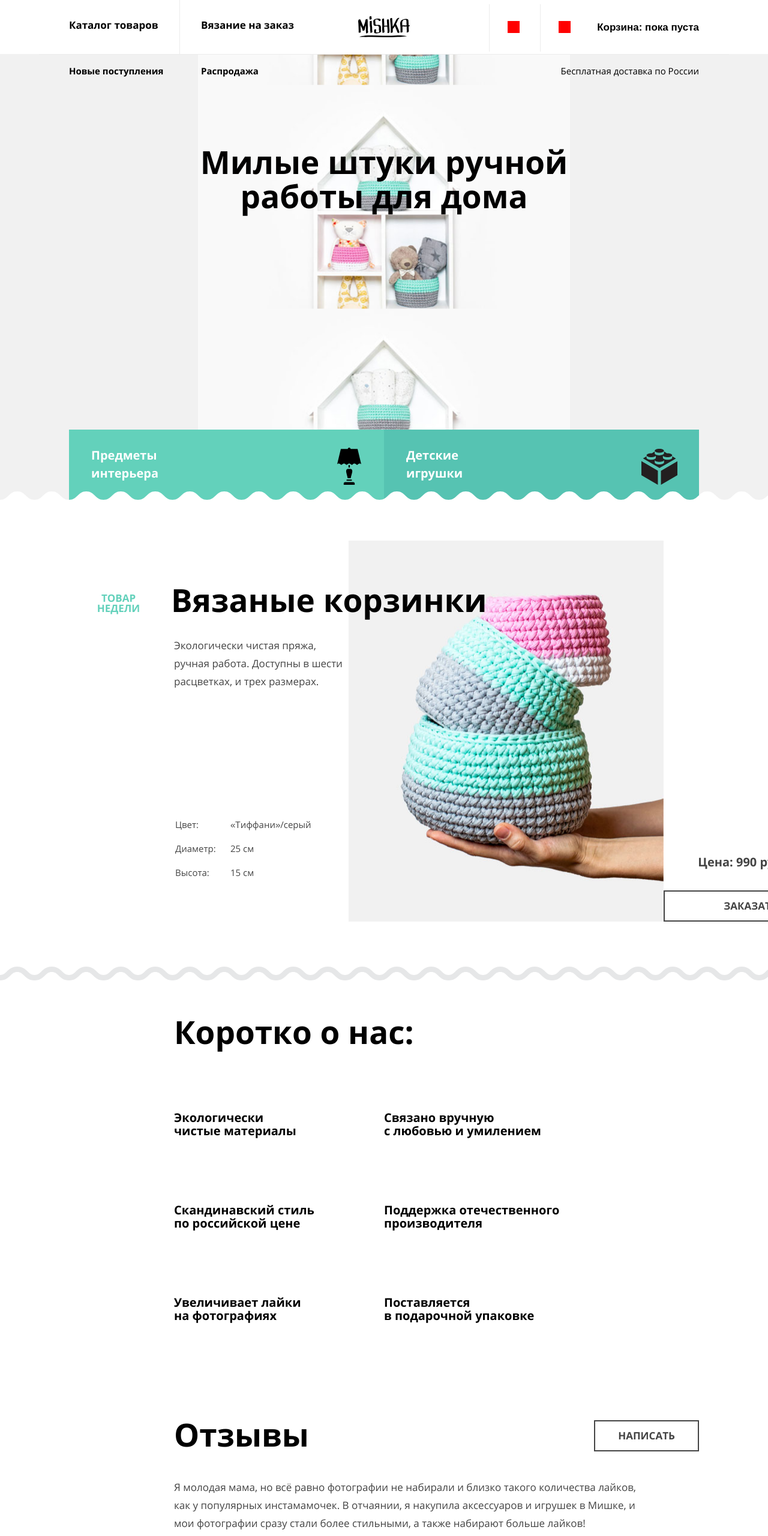
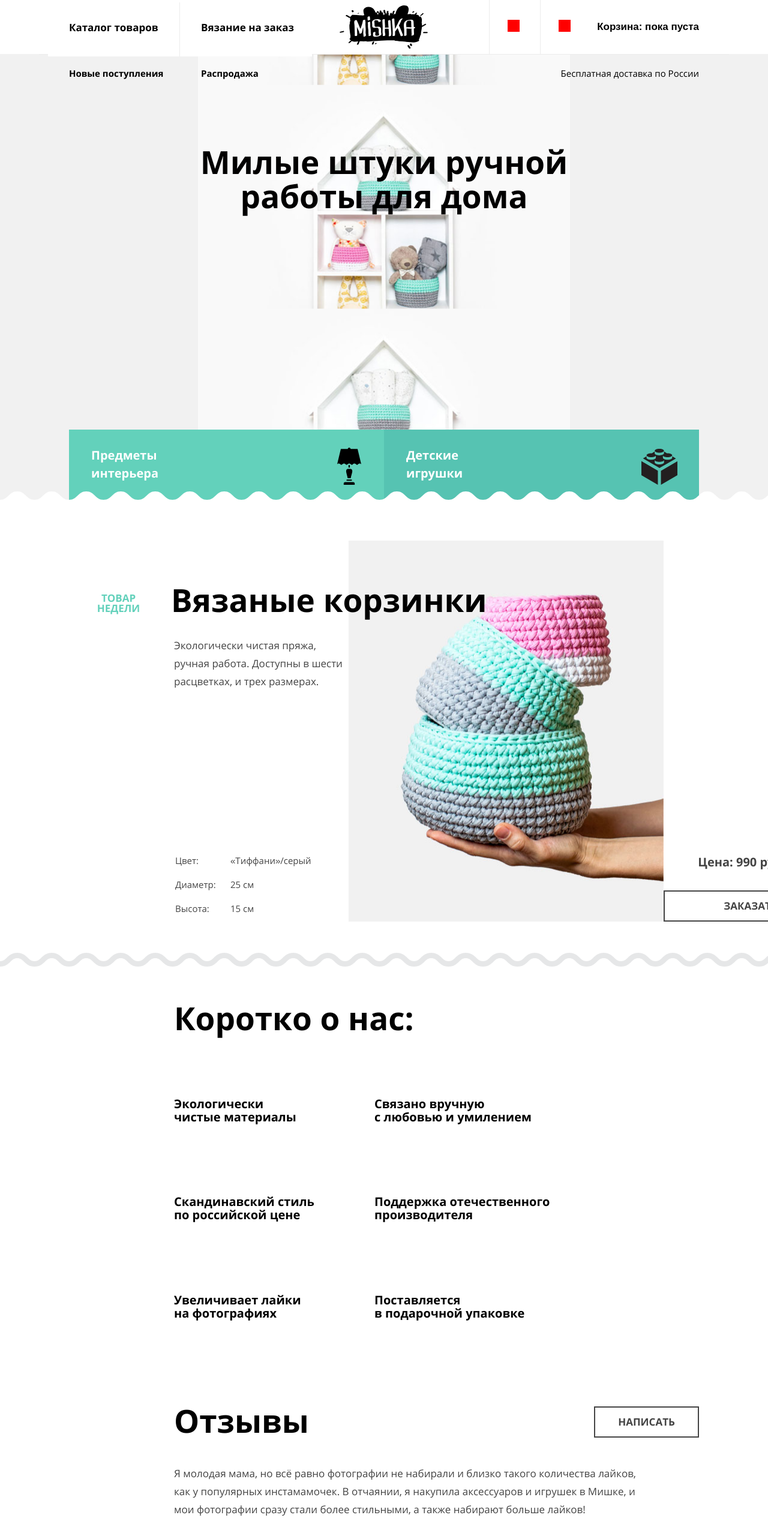
Before and after one commit to DimitriAleksandrovic/187460-mishka, a website: page index.html in a window 1280 px wide. Shown: the top 2560 px of the page at 60% size. Drawn offline with nearby package versions, Linux system fonts and the light colour scheme; files that its build step writes are made by us from their sources; files whose address does not match are found by name.

Commit message:
исправлена вёрстка feature

```diff
--- a/index.html
+++ b/index.html
@@ -10,8 +10,12 @@
 <body>
     <header class="page-header page-header--index">
         <div class="page-header__inner">
-            <div class="page-header__logo">
-                <img src="">
+            <div class="page-header__logo-wrapper">
+                <picture>
+                    <source media="(min-width: 1150px)" srcset="img/logo-desktop.svg" width="149px" height="72px">
+                    <source media="(min-width: 768px)" srcset="img/logo-tablet.svg" width="113px" height="46px">
+                    <img class="page-header__logo" src="img/logo-mobile.svg" width="86px" height="35px">
+                </picture>
             </div>
             <div class="nav-wrapper">
                 <nav class="main-nav">
--- a/sass/blocks/feature.scss
+++ b/sass/blocks/feature.scss
@@ -10,7 +10,7 @@
 @media (min-width: 768px) {
     .feature-wrapper {
         display: flex;
-        flex-direction: column;
+        flex-direction: row;
         flex-wrap: wrap;
         width: 668px;
         height: 490px;
@@ -25,6 +25,24 @@
         padding-bottom: 55px;
         box-sizing: border-box;
         @include font-set(bold, 20px, 22px, left);
+        &--eco {
+            order: 1;
+        }
+        &--handmade {
+            order: 2;
+        }
+        &--price {
+            order: 3;
+        }
+        &--domestic {
+            order: 4;
+        }
+        &--like {
+            order: 5;
+        }
+        &--pack {
+            order: 6;
+        }
     }
 }
 
--- a/sass/blocks/item.scss
+++ b/sass/blocks/item.scss
@@ -65,7 +65,7 @@
         margin-bottom: 52px;
         display: flex;
         flex-direction: column;
-        justify-content: flex-start;
+        justify-content: space-between;
         align-content: flex-start;
         flex-wrap: wrap;
         width: 668px;
@@ -124,7 +124,7 @@
         padding-right: 0;
         margin-top: 65px;
         width: 315px;
-        height: 660px;
+        max-height: 660px;
         &:nth-child(1) {
             margin-left: 0;
         }
@@ -138,14 +138,16 @@
     }
     .item__descr {
         padding-top: 25px;
-        height: 105px;
+        /*height: 105px;*/
         box-sizing: border-box;
+        padding-bottom: 0;
         margin-bottom: 20px;
     }
     .item__price-block {
         width: 255px;
         height: 75px;
         padding-top: 20px;
+        margin-top: auto;
         margin-bottom: 10px;
         box-sizing: border-box;
     }
--- a/sass/blocks/main-inner.scss
+++ b/sass/blocks/main-inner.scss
@@ -9,6 +9,7 @@
 
 @media (min-width: 768px) {
     .main-inner {
+        position: relative;
         max-width: 768px;
         @include main-paddings(50px, 80px, 0px);
         padding-right: 50px;
@@ -17,12 +18,12 @@
 
 @media (min-width: 1150px) {
     .main-inner {
-        display: flex;
-        flex-direction: row;
-        flex-wrap: wrap;
-        justify-content: space-between;
         padding-left: 50px;
         padding-right: 50px;
         max-width: 1150px;
     }
+    .main-inner__items {
+        display: flex;
+        justify-content: space-between;
+    }
 }
--- a/sass/blocks/main-nav.scss
+++ b/sass/blocks/main-nav.scss
@@ -36,12 +36,12 @@
     .main-nav__catalog-list {
         display: flex;
         flex-wrap: wrap;
-        align-content: flex-end;
+        align-content: flex-start;
         margin-left: 15px;
         width: 340px;
     }
     .main-nav__items {
-        /*margin-top: auto;*/
+        margin-top: auto;
         min-width: 170px;
         height: 60px;
         @include main-paddings(30px, 15px, 25px);
--- a/sass/blocks/modal.scss
+++ b/sass/blocks/modal.scss
@@ -1,4 +1,5 @@
 .modal {
+    display: none;
     /*position: fix;*/
     margin: 0 auto;
     width: 320px;
--- a/sass/blocks/page-header.scss
+++ b/sass/blocks/page-header.scss
@@ -15,9 +15,6 @@
 .page-header__tittle {
     margin: 0 auto;
     max-width: 260px;
-    /*height: 30px;*/
-    /*padding-left: 38px;
-    padding-right: 38px;*/
     padding-top: 70px;
     padding-bottom: 73px;
     @include font-set(bold, 27px, 30px, center);
@@ -32,17 +29,24 @@
     }
 }
 
-.page-header__logo {
+.page-header__logo-wrapper {
     position: absolute;
     top: 0;
     width: 320px;
     height: 80px;
     margin: 0 auto;
-    background-image: url('../img/logo-mobile.svg');
-    background-position: 50% 50%;
-    background-repeat: no-repeat;
     background-color: $white;
     border-bottom: 1px solid $lightgray;
+}
+
+.page-header__logo-link {
+    display: inline-block;
+}
+
+.page-header__logo {
+    position: absolute;
+    top: 22px;
+    left: 116px;
 }
 
 @media (min-width: 768px) {
@@ -52,9 +56,11 @@
             &::after {
                 content: "";
                 position: absolute;
+                top: 285px;
                 width: 100%;
-                height: 13px;
-                background-color: red;
+                height: 10px;
+                background-image: url('../img/bg-zigzag-fill.svg');
+                background-size: auto 20px;
             }
         }
     }
@@ -63,9 +69,6 @@
     }
     .page-header__tittle {
         max-width: 496px;
-        /*margin-top: 80px;*/
-        /*padding-left: 135px;
-        padding-right: 135px;*/
         padding-top: 90px;
         padding-bottom: 72px;
         @include font-set(bold,
@@ -78,11 +81,16 @@
             padding-bottom: 380px;
         }
     }
-    .page-header__logo {
+    .page-header__logo-wrapper {
         width: 768px;
         height: 80px;
-        background-image: url('../img/logo-mobile.svg');
-        background-position: 50px 50%;
+    }
+    .page-header__logo {
+        position: absolute;
+        top: 15px;
+        left: 50px;
+        width: 113px;
+        height: 46px;
     }
 }
 
@@ -91,7 +99,9 @@
         /*position: relative;*/
         margin-top: 90px;
         &::after {
-            height: 16px;
+            top: 313px;
+            height: 23px;
+            background-size: auto 23px;
         }
     }
     .page-header__inner {
@@ -111,9 +121,15 @@
             padding-bottom: 385px;
         }
     }
-    .page-header__logo {
+    .page-header__logo-wrapper {
         width: 1150px;
         height: 90px;
-        background-position: 50% 50%;
+    }
+    .page-header__logo {
+        position: absolute;
+        top: 9px;
+        left: 500px;
+        width: 149px;
+        height: 72px;
     }
 }
--- a/sass/blocks/user-nav.scss
+++ b/sass/blocks/user-nav.scss
@@ -22,7 +22,7 @@
         &::before {
             content: "";
             position: absolute;
-            top: 28px;
+            top: 33px;
             left: 30px;
             width: 20px;
             height: 20px;
@@ -33,7 +33,7 @@
         &::before {
             content: "";
             position: absolute;
-            top: 28px;
+            top: 33px;
             left: 30px;
             width: 20px;
             height: 20px;
@@ -61,10 +61,12 @@
         &--search {
             font-size: 0;
             max-width: 85px;
+            height: 80px;
         }
         &--cart {
             /*letter-spacing: 0.02em;*/
             max-width: 265px;
+            height: 80px;
         }
         &:last-child {
             display: block;
@@ -76,3 +78,12 @@
         }
     }
 }
+
+@media (min-width: 1150px) {
+    .user-nav__items {
+        &--search,
+        &--cart {
+            height: 90px;
+        }
+    }
+}
--- a/sass/blocks/week-offer.scss
+++ b/sass/blocks/week-offer.scss
@@ -47,7 +47,7 @@
     /*display: block;*/
     margin: 0;
     padding-top: 22px;
-    padding-bottom: 15px;
+    /*padding-bottom: 15px;*/
     @include font-set(normal,
     15px,
     24px,
@@ -57,7 +57,7 @@
 
 .week-offer__properties {
     margin: 0;
-    padding-bottom: 25px;
+    /*padding-bottom: 25px;*/
     @include font-set(normal,
     15px,
     24px,
@@ -162,7 +162,7 @@
         max-width: 285px;
         margin-bottom: auto;
         padding-top: 0;
-        padding-bottom: 30px;
+        /*padding-bottom: 30px;*/
         @include font-set(normal,
         17px,
         30px,
@@ -170,7 +170,7 @@
     }
     .week-offer__properties {
         margin: 0;
-        padding-bottom: 60px;
+        /*padding-bottom: 60px;*/
         @include font-set(normal,
         15px,
         20px,
@@ -231,7 +231,7 @@
         padding-left: 175px;
         padding-right: 0;
         padding-top: 65px;
-        padding-bottom: 75px;
+        /*padding-bottom: 75px;*/
         box-sizing: border-box;
     }
     .week-offer__main {
```
Also changed, not shown: catalog.html (+11 -2 lines), form.html (+8 -2 lines), sass/global/order.scss (indentation only).
